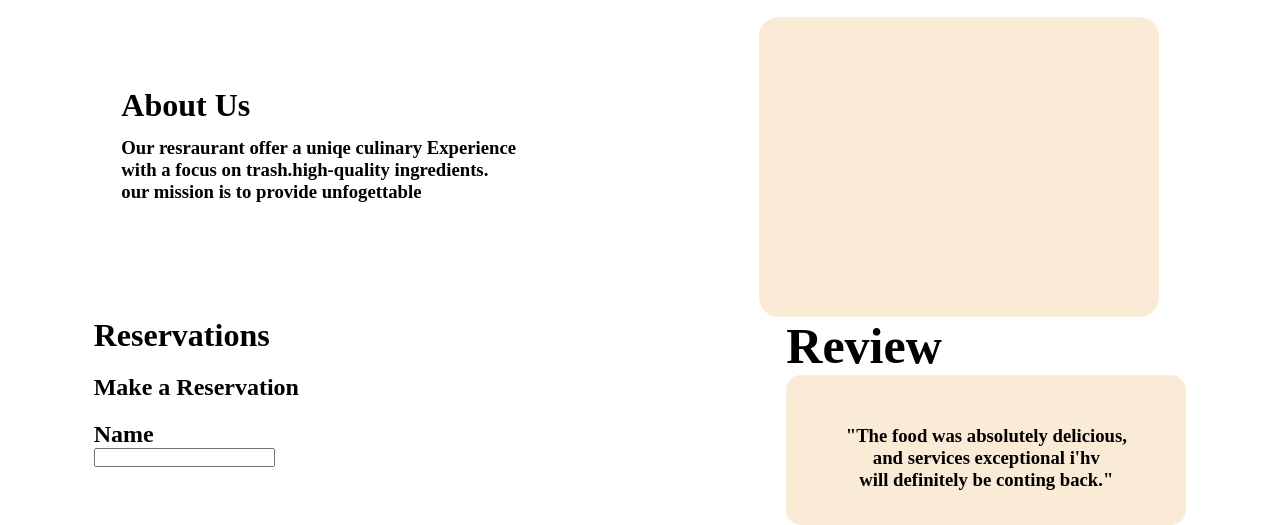
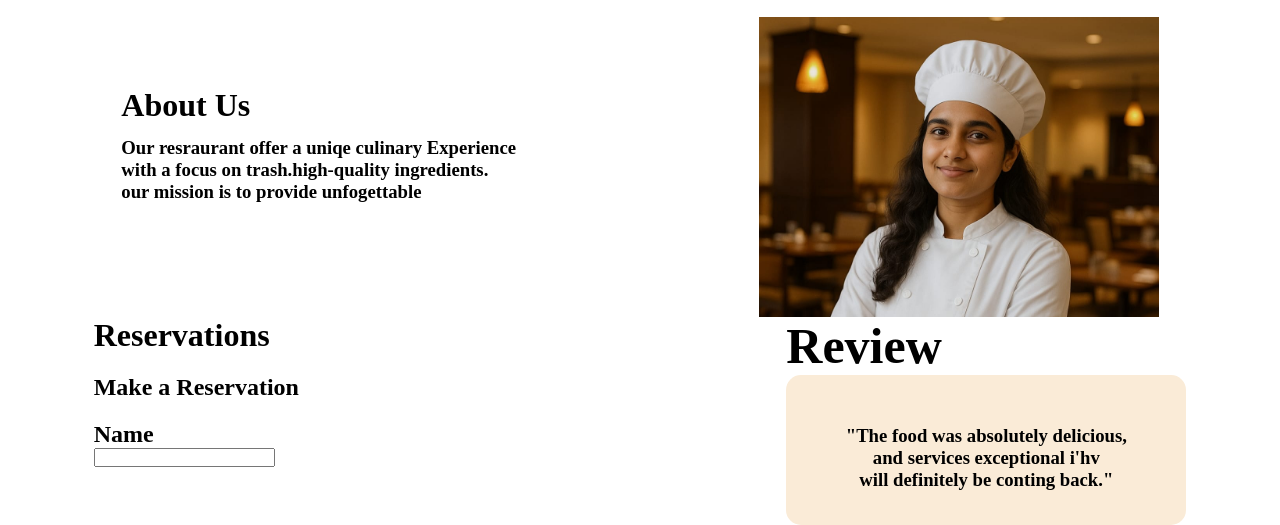
Before and after one commit to anushreert64-beep/Anu-restobar, a plain HTML site: page index.html in a window 1280 px wide. Shown: the part 964-1489 px from the top of the page. Drawn offline with Linux system fonts and the light colour scheme.

Commit message:
added a image

```diff
--- a/index.html
+++ b/index.html
@@ -39,6 +39,7 @@
         <h3>our mission is to provide unfogettable</h3>
         </div>
         <div class="box4">
+            <div class="img"></div>
        </div>
     </div>
     <div class="sec5">
--- a/stylesheet.css
+++ b/stylesheet.css
@@ -66,7 +66,13 @@ p{
     height: 300px;
     width: 400px;
     border-radius: 20px;
-    background-color: antiquewhite;
+
+}
+.img{
+    width: 400px;
+    height: 300px;
+   background-image: url("chef2.jpg");
+    background-size: cover;
 }
 .sec2{
     display: flex;
```
Also changed, not shown: chef2.jpg (added).
